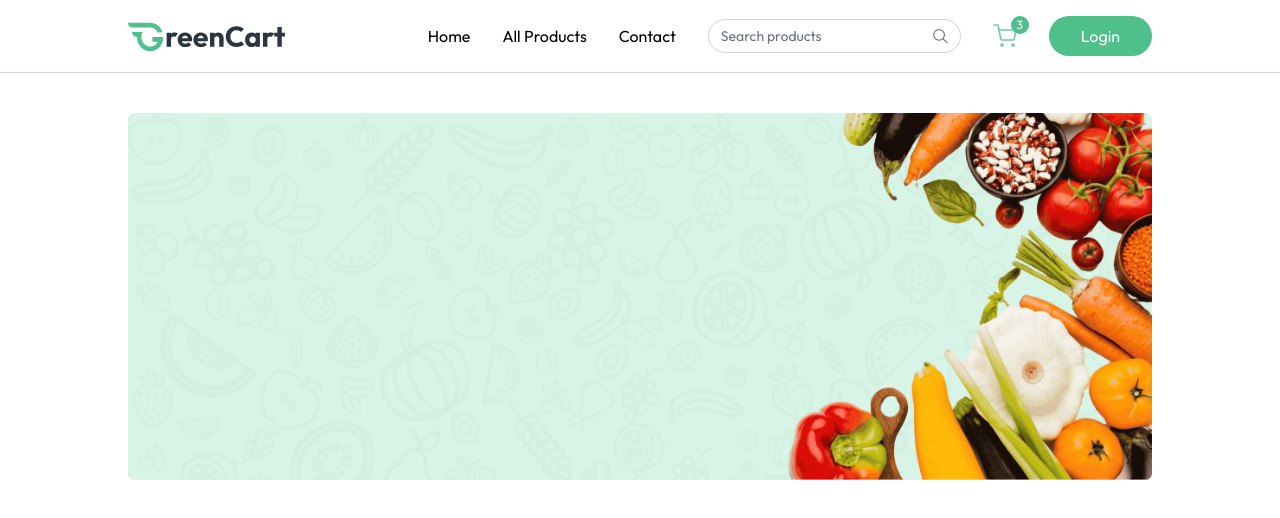
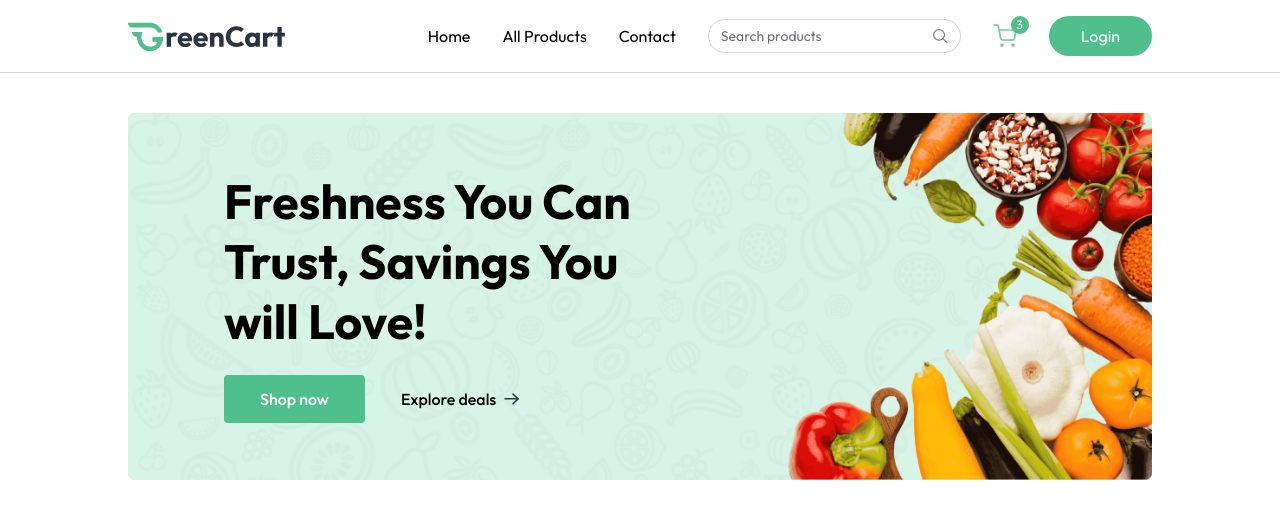
Before and after one commit to IGoWacky/Grocery-Shopping-Website, a React (Vite) app in the folder client/: page / in a window 1280 px wide. Shown: the top 518 px of the page. Built offline with nearby package versions, Linux system fonts and the light colour scheme.

Commit message:
updates to main banner and created categories component jsx file

```diff
--- /dev/null
+++ b/client/src/components/Categories.jsx
@@ -0,0 +1,20 @@
+import React from 'react'
+import { assets } from '../assets/assets'
+
+const Categories = () => {
+  return (
+    <div>
+        <p>Categories</p>
+        <div>
+            <div>
+                <img src={assets.box_icon} alt="" />
+                <p>
+                    fruit
+                </p>
+            </div>
+        </div>
+    </div>
+  )
+}
+
+export default Categories
--- a/client/src/components/MainBanner.jsx
+++ b/client/src/components/MainBanner.jsx
@@ -1,11 +1,29 @@
 import React from 'react'
 import { assets } from '../assets/assets'
+import { Link } from 'react-router-dom'
 
 function MainBanner() {
   return (
     <div className='relative'>
         <img src={assets.main_banner_bg} alt='banner' className='w-full hidden md:block' />
         <img src={assets.main_banner_bg_sm} alt='banner' className='w-full md:hidden' />
+        <div className='absolute inset-0 flex flex-col items-center md:items-start justify-end md:justify-center pb-24 md:pb-0 px-4 md:pl-18 lg:pl-24'>
+          <h1 className='text-3xl md:text-4xl lg:text-5xl font-bold text-center md:text-left max-w-72 md:max-w-80 lg:max-w-105 leading-tight lg:leading-15'>
+            Freshness You Can Trust, Savings You will Love!
+          </h1>
+
+          <div className='flex items-center mt-6 font-medium'>
+            <Link to={'/products'} className='group flex items-center gap-2 px-7 md:px-9 py-3 bg-primary hover:bg-primary-dull transition rounded text-white cursor-pointer'>
+              Shop now
+              <img className='md:hidden transition group-focus:translate-x-1' src={assets.white_arrow_icon} alt="arrow" />
+            </Link>
+
+            <Link to={'/products'} className='group hidden md:flex items-center gap-2 px-9 py-3 cursor-pointer'>
+              Explore deals
+              <img className='transition group-hover:translate-x-1' src={assets.black_arrow_icon} alt="arrow" />
+            </Link>
+          </div>
+        </div>
     </div>
   )
 }
```
